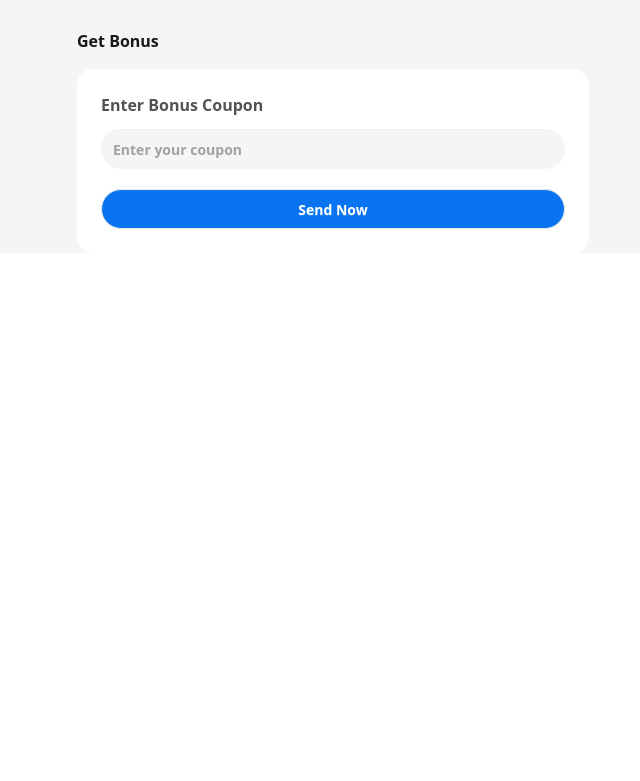
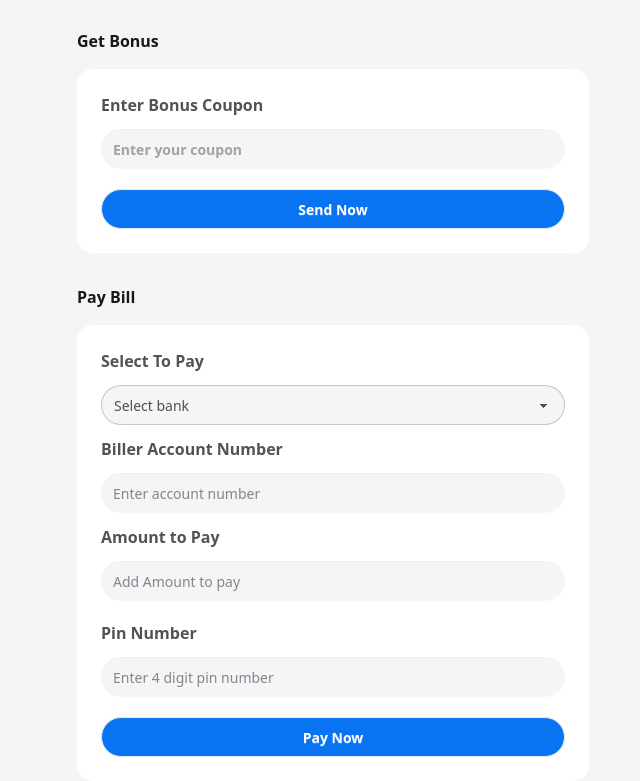
Before and after one commit to sumon-ahmed84/payoo_app, a plain HTML site: page home.html in a window 1280 px wide. Shown: the part 1864-2645 px from the top of the page, without its empty margins (307-947 px from the left). Before the commit the page ends 2117 px from the top, so only its background shows below. Drawn offline with nearby package versions, Linux system fonts and the light colour scheme.

Commit message:
added paybill form

```diff
--- a/home.html
+++ b/home.html
@@ -89,7 +89,7 @@
         <div>
           <h1 class="text-[#080808B2] font-semibold">Select A Bank</h1>
           <select id="bank" class="select  mt-3 bg-[#F4F5F7] text-[#080808B2] w-full rounded-3xl">
-            <option >Select back</option>
+            <option >Select bank</option>
             <option>AB Bank</option>
             <option>Islami Bank</option>
             <option>Dhaka Bank</option>
@@ -169,6 +169,38 @@
       </form>
     </div>
 
+    <!-- Pay Bill  -->
+
+    <div id="paybill-section" >
+      <h1 class="mt-8 mb-4 font-bold">Pay Bill</h1>
+      <form action="" class="bg-white rounded-2xl p-6">
+        <div>
+          <h1 class="text-[#080808B2] font-semibold">Select To Pay</h1>
+          <select id="customer-bank" class="select  mt-3 bg-[#F4F5F7] text-[#080808B2] w-full rounded-3xl">
+            <option >Select bank</option>
+            <option>AB Bank</option>
+            <option>Islami Bank</option>
+            <option>Dhaka Bank</option>
+            <option>IFIC Bank</option>
+            <option>CITY Bank</option>
+          </select>
+        </div>
+        <div class="mt-3">
+            <label for="" class="font-semibold text-[#080808B2] ">Biller Account Number</label><br>
+            <input id="Biller-Ac-num" type="text" placeholder="Enter account number" class="input mt-3 bg-[#F4F5F7] rounded-3xl border-none w-full" />
+        </div>
+        <div class="mt-3">
+            <label for="" class="font-semibold text-[#080808B2] ">Amount to Pay</label><br>
+            <input id="pay-amount" type="text" placeholder="Add Amount to pay" class="input mt-3 bg-[#F4F5F7] rounded-3xl border-none w-full" />
+        </div>
+        <div class="mt-5">
+            <label for="" class="font-semibold text-[#080808B2]">Pin Number</label><br>
+            <input id="biller-pin" type="text" placeholder="Enter 4 digit pin number" class="input mt-3 bg-[#F4F5F7] rounded-3xl border-none w-full" />
+        </div>
+        <button type="button" class="btn bg-[#0874F2] w-full rounded-3xl mt-5 text-white" id="pay-money-btn">Pay Now</button>
+      </form>
+    </div>
+
 
     </div>
 
```
